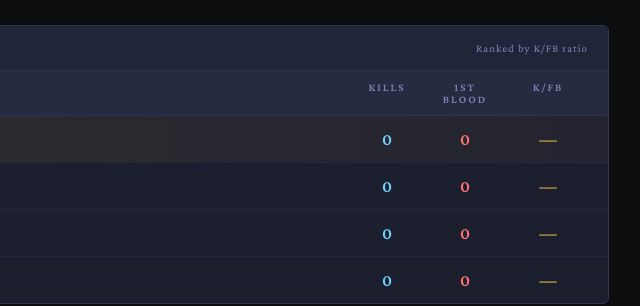
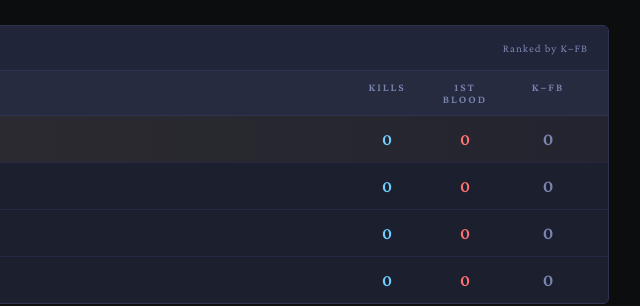
Before and after one commit to bjjepic/2v2_Tourneys, a plain HTML site: page index.html in a window 1280 px wide. Shown: the part 678-984 px from the top of the page, 521-1161 px from the left. Drawn offline with nearby package versions, Linux system fonts and the light colour scheme.

Commit message:
made it so that its Kills - FB, to give a total score rather than Kills to Fb ratio

```diff
--- a/index.html
+++ b/index.html
@@ -404,7 +404,10 @@
   .lb-name { font-size: 16px; color: #e8eaf8; font-weight: 500; }
   .lb-stat { font-size: 17px; font-weight: 600; text-align: center; color: #6ecfff; }
   .lb-fb { font-size: 17px; font-weight: 600; text-align: center; color: #ff7070; }
-  .lb-kfb { font-size: 18px; font-weight: 700; text-align: center; color: #e8b84b; }
+  .lb-kfb { font-size: 18px; font-weight: 700; text-align: center; }
+  .lb-kfb.pos { color: #5deb87; }
+  .lb-kfb.neg { color: #ff5e5e; }
+  .lb-kfb.zero { color: #7a85b0; }
 
   .copy-notice {
     text-align: center;
@@ -518,14 +521,14 @@
       <span class="icon">&#9733;</span>
       Player Leaderboard
     </div>
-    <div class="lb-subtitle">Ranked by K/FB ratio</div>
+    <div class="lb-subtitle">Ranked by K−FB</div>
   </div>
   <div class="lb-head">
     <span>#</span>
     <span style="text-align:left">Player</span>
     <span>Kills</span>
     <span>1st Blood</span>
-    <span>K/FB</span>
+    <span>K−FB</span>
   </div>
   <div id="leaderboard"></div>
 </div>
@@ -599,14 +602,14 @@
     renderLB();
   }
 
-  function kfbRatio(p) {
-    if (p.fb === 0) return p.kills > 0 ? p.kills.toFixed(2) : 0;
-    return parseFloat((p.kills / p.fb).toFixed(2));
+  function netVal(p) { return p.kills - p.fb; }
+  function netDisplay(p) {
+    const n = netVal(p);
+    return n > 0 ? '+' + n : String(n);
   }
-
-  function kfbDisplay(p) {
-    if (p.fb === 0) return p.kills > 0 ? p.kills.toFixed(2) : '—';
-    return (p.kills / p.fb).toFixed(2);
+  function netClass(p) {
+    const n = netVal(p);
+    return n > 0 ? 'lb-kfb pos' : n < 0 ? 'lb-kfb neg' : 'lb-kfb zero';
   }
 
   function renderLB() {
@@ -617,11 +620,9 @@
       });
     });
 
-    // Sort by K/FB ratio desc, then kills desc as tiebreak
     all.sort((a, b) => {
-      const ra = kfbRatio(a);
-      const rb = kfbRatio(b);
-      if (rb !== ra) return rb - ra;
+      const na = netVal(a), nb = netVal(b);
+      if (nb !== na) return nb - na;
       return b.kills - a.kills;
     });
 
@@ -632,13 +633,12 @@
       const rankClass = rank < 3 ? 'r' + (rank + 1) : '';
       const rowClass = rank === 0 ? 'lb-row gold-row' : 'lb-row';
       const dotColor = p.team === 0 ? 'var(--team1)' : 'var(--team2)';
-      const ratio = kfbDisplay(p);
       return `<div class="${rowClass}">
         <div class="lb-rank ${rankClass}">${medals[rank] || (rank + 1) + 'th'}</div>
         <div class="lb-name-cell"><div class="lb-dot" style="background:${dotColor}"></div><span class="lb-name">${name}</span></div>
         <div class="lb-stat">${p.kills}</div>
         <div class="lb-fb">${p.fb}</div>
-        <div class="lb-kfb">${ratio}</div>
+        <div class="${netClass(p)}">${netDisplay(p)}</div>
       </div>`;
     }).join('');
   }
@@ -668,7 +668,7 @@
       lines.push(`[ Team ${ti + 1} ]`);
       teams[ti].players.forEach((p, pi) => {
         const name = p.name.trim() || 'Player ' + (pi + 1);
-        lines.push(`  ${name} — Kills: ${p.kills}  |  1st Bloods: ${p.fb}  |  K/FB: ${kfbDisplay(p)}`);
+        lines.push(`  ${name} — Kills: ${p.kills}  |  1st Bloods: ${p.fb}  |  K−FB: ${netDisplay(p)}`);
       });
       lines.push('');
     });
@@ -680,17 +680,17 @@
       });
     });
     all.sort((a, b) => {
-      const ra = kfbRatio(a); const rb = kfbRatio(b);
-      if (rb !== ra) return rb - ra;
+      const na = netVal(a), nb = netVal(b);
+      if (nb !== na) return nb - na;
       return b.kills - a.kills;
     });
 
     lines.push('─────────────────────────────');
-    lines.push('📊 Player Rankings (by K/FB)');
+    lines.push('📊 Player Rankings (by K−FB)');
     const meds = ['🥇','🥈','🥉','4️⃣'];
     all.forEach((p, i) => {
       const name = p.name.trim() || 'Player ' + (p.pi + 1);
-      lines.push(`${meds[i] || (i+1)+'.'} ${name} (Team ${p.team+1}) — ${p.kills}K / ${p.fb} FB / K/FB: ${kfbDisplay(p)}`);
+      lines.push(`${meds[i] || (i+1)+'.'} ${name} (Team ${p.team+1}) — ${p.kills}K / ${p.fb} FB / Net: ${netDisplay(p)}`);
     });
 
     navigator.clipboard.writeText(lines.join('\n')).then(() => {
@@ -705,3 +705,5 @@
 </script>
 </body>
 </html>
+
+// Jonathan was here :)
```
